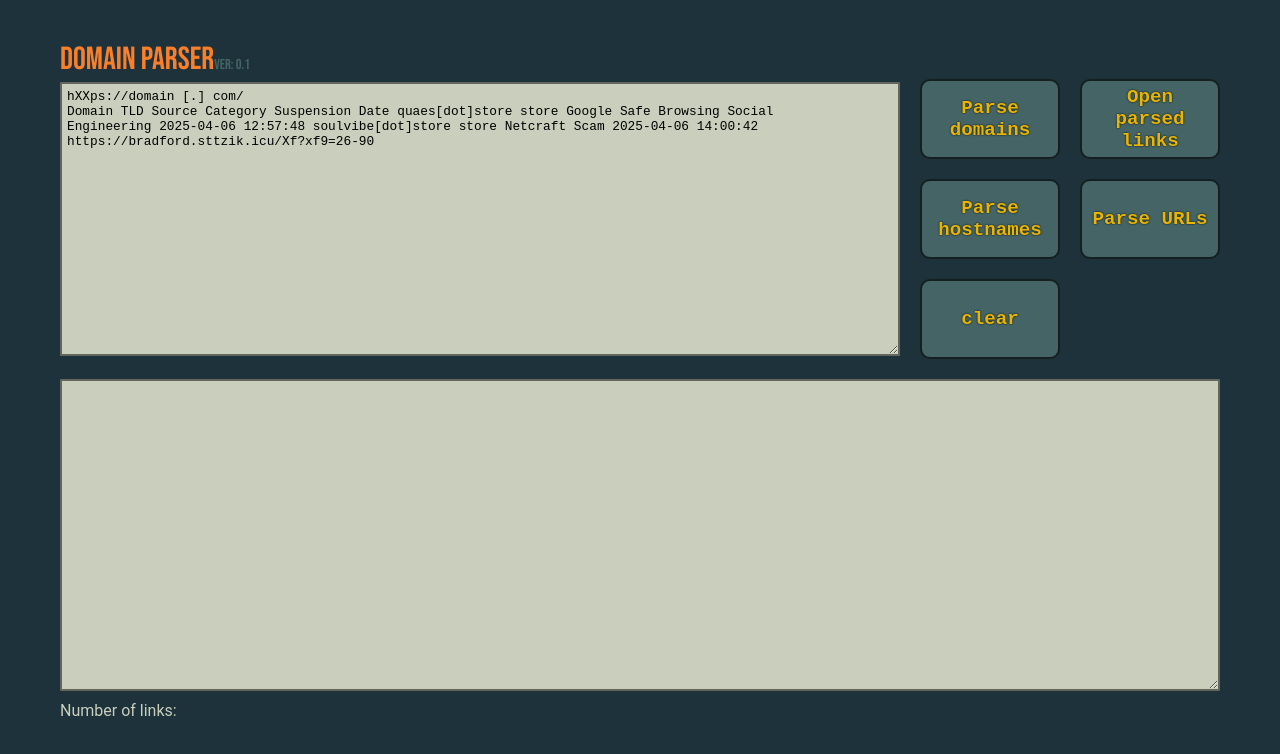
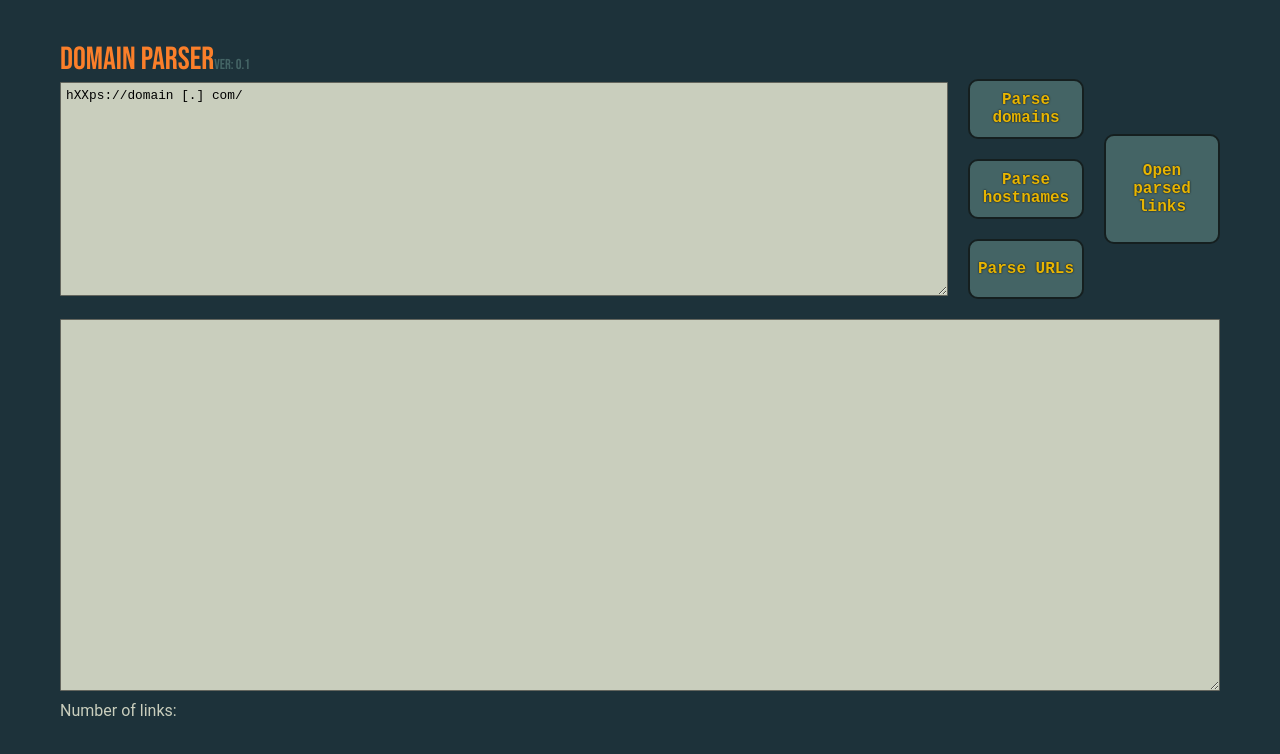
Before and after one commit to Grasten/DomainParser, a React (Vite) app: page / in a window 1280 px wide. Shown: the top 754 px of the page. Built offline with nearby package versions, Linux system fonts and the light colour scheme; a web font is replaced by a local one.

Commit message:
Updated design to accommodate the new functionality better

```diff
--- a/src/App.jsx
+++ b/src/App.jsx
@@ -20,20 +20,20 @@ function App() {
           <div className="parser__topbar__inputs">
             <label htmlFor="parserInput" className="parser__topbar__inputs__label"></label>
             <textarea className="parser__topbar__inputs__input parser-fields" id="parserInput"
-                      defaultValue="hXXps://domain [.] com/
-Domain TLD Source Category Suspension Date quaes[dot]store store Google Safe Browsing Social
-Engineering 2025-04-06 12:57:48 soulvibe[dot]store store Netcraft Scam 2025-04-06 14:00:42
-https://bradford.sttzik.icu/Xf?xf9=26-90
-                      ">
-
-            </textarea>
+                      defaultValue="hXXps://domain [.] com/"></textarea>
           </div>
           <div className="parser__topbar__buttons">
-            <button className="parser__topbar__buttons__button" onClick={()=> parseDomains("domain")}>Parse domains</button>
-            <button className="parser__topbar__buttons__button" onClick={openParsedDomains}>Open parsed links</button>
-            <button className="parser__topbar__buttons__button" onClick={()=> parseDomains("hostname")}>Parse hostnames</button>
-            <button className="parser__topbar__buttons__button" onClick={()=> parseDomains("url")}>Parse URLs</button>
-            <button className="parser__topbar__buttons__button" onClick={()=> console.clear()}>clear</button>
+            <button className="parser__topbar__buttons__button parser__topbar__buttons__button--domains" id="parseDomains"
+                    onClick={()=> parseDomains("domain")}>Parse domains</button>
+
+            <button className="parser__topbar__buttons__button parser__topbar__buttons__button--hostnames" id="parseHostnames"
+                    onClick={()=> parseDomains("hostname")}>Parse hostnames</button>
+
+            <button className="parser__topbar__buttons__button parser__topbar__buttons__button--URLs" id="parseURLs"
+                    onClick={()=> parseDomains("url")}>Parse URLs</button>
+
+            <button className="parser__topbar__buttons__button parser__topbar__buttons__button--open" id="parseOpen"
+                    onClick={() => openParsedDomains()}>Open parsed links</button>
           </div>
         </div>
         <label>
--- a/src/App.scss
+++ b/src/App.scss
@@ -78,7 +78,12 @@ body {
             justify-content: center;
             align-items: center;
             grid-gap: 20px;
-            grid-template: 1fr 1fr / 1fr 1fr;
+            grid-template-rows: 1fr 1fr 1fr;
+            grid-template-columns: 1fr 1fr;
+            grid-template-areas:
+            "parseDomains parseOpen"
+            "parseHostnames parseOpen"
+            "parseURLs parseOpen";
             &__note{
                 height: 80px;
                 width: 150px;
@@ -86,8 +91,8 @@ body {
                 font-family: $f-roboto;
             }
             &__button{
-                height: 80px;
-                width: 140px;
+                height: 60px;
+                width: 116px;
                 padding: 5px 5px;
                 border: 2px solid rgba(0, 0, 0, 0.69);
                 border-radius: 10px;
@@ -97,7 +102,7 @@ body {
                 color: rgba($c-yellow, 0.9);
                 text-shadow: 0 0 2px black;
                 font-weight: bold;
-                font-size: 1.2rem;
+                font-size: 1rem;
                 font-family: $f-martian;
                 &:hover{
                     color: rgba($c-yellow, 1);
@@ -106,6 +111,19 @@ body {
                 &:active{
                     transition-duration: 0s;
                     border-width: 3px;
+                }
+                &--domains{
+                    grid-area: parseDomains;
+                }
+                &--hostnames{
+                    grid-area: parseHostnames;
+                }
+                &--URLs{
+                    grid-area: parseURLs;
+                }
+                &--open{
+                    grid-area: parseOpen;
+                    height: 50%;
                 }
             }
         }
@@ -125,10 +143,10 @@ body {
         font-size: 0.8rem;
         border-radius: 1px;
         //box-shadow: 0 0 0 3px rgba(white,0.2);
-        border: 2px solid rgba(black,0.5);
+        border: 1px solid rgba(black,0.5);
         font-family: $f-martian;
         &:focus-visible{
-            box-shadow: 0 0 0 2px rgba($c-yellow,0.9);
+            box-shadow: 0 0 0 1px rgba($c-yellow,0.9);
         }
     }
 }
```
